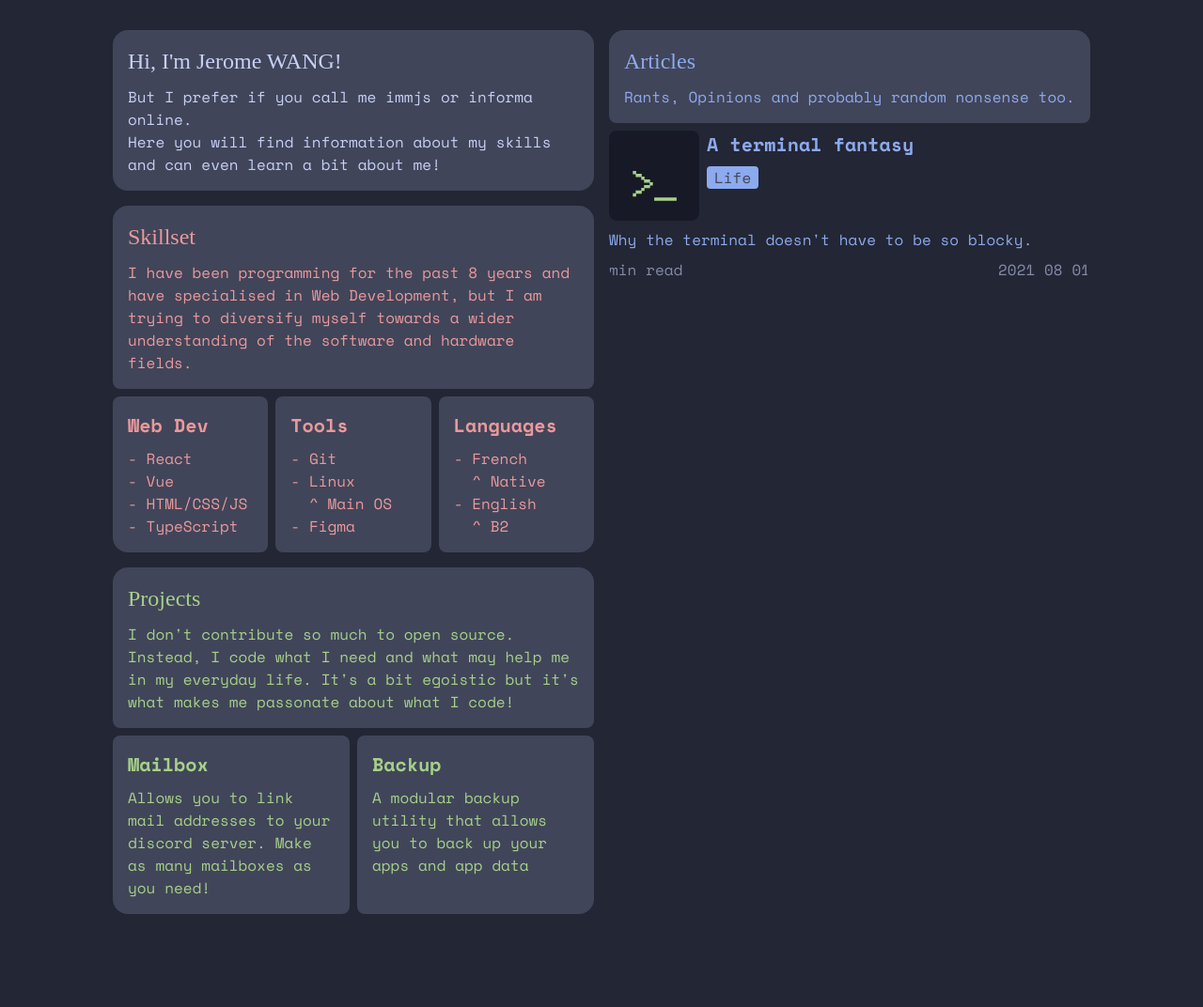
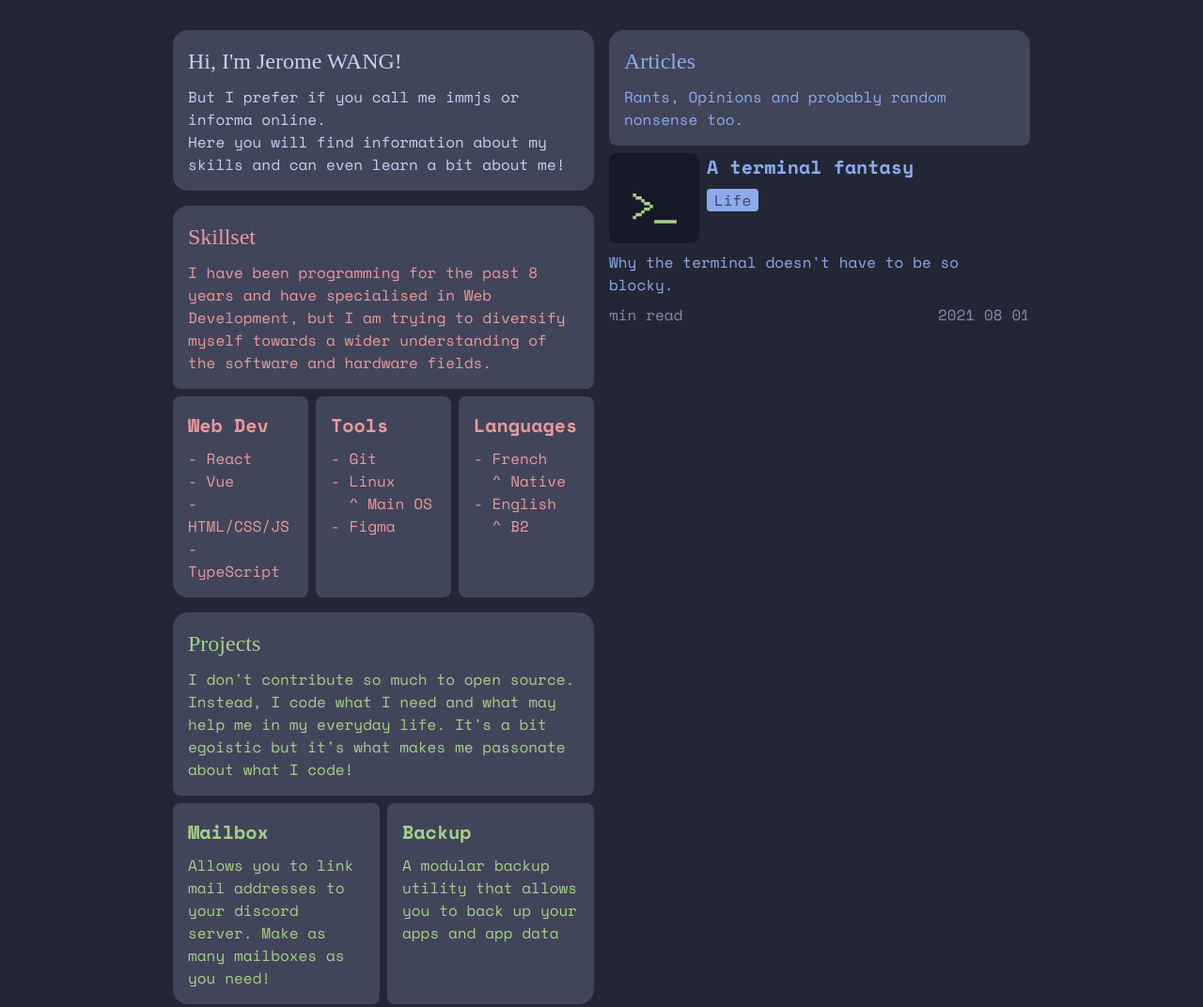
Before and after one commit to immjs/immjs_website, a Gatsby site: page / in a window 1280 px wide. Shown: the whole page at 94% size. Before the commit the page ends 1005 px from the top, so only its background shows below. Built offline with nearby package versions, Linux system fonts and the light colour scheme; Gatsby itself is replaced by a stand-in of ours; some packages are replaced by stand-ins of ours; a web font is replaced by a local one.

Commit message:
Make rows smaller

```diff
--- a/static/styles.css
+++ b/static/styles.css
@@ -57,7 +57,7 @@ main > .group {
   flex-wrap: wrap;
   justify-content: center;
   margin: 32px;
-  width: 1040px;
+  width: 912px;
 }
 
 .h.group {
@@ -79,7 +79,7 @@ main > .group {
 
 .panel {
   width: 100%;
-  min-width: 512px;
+  min-width: 448px;
 }
 
 .forceround, .panel {
```
